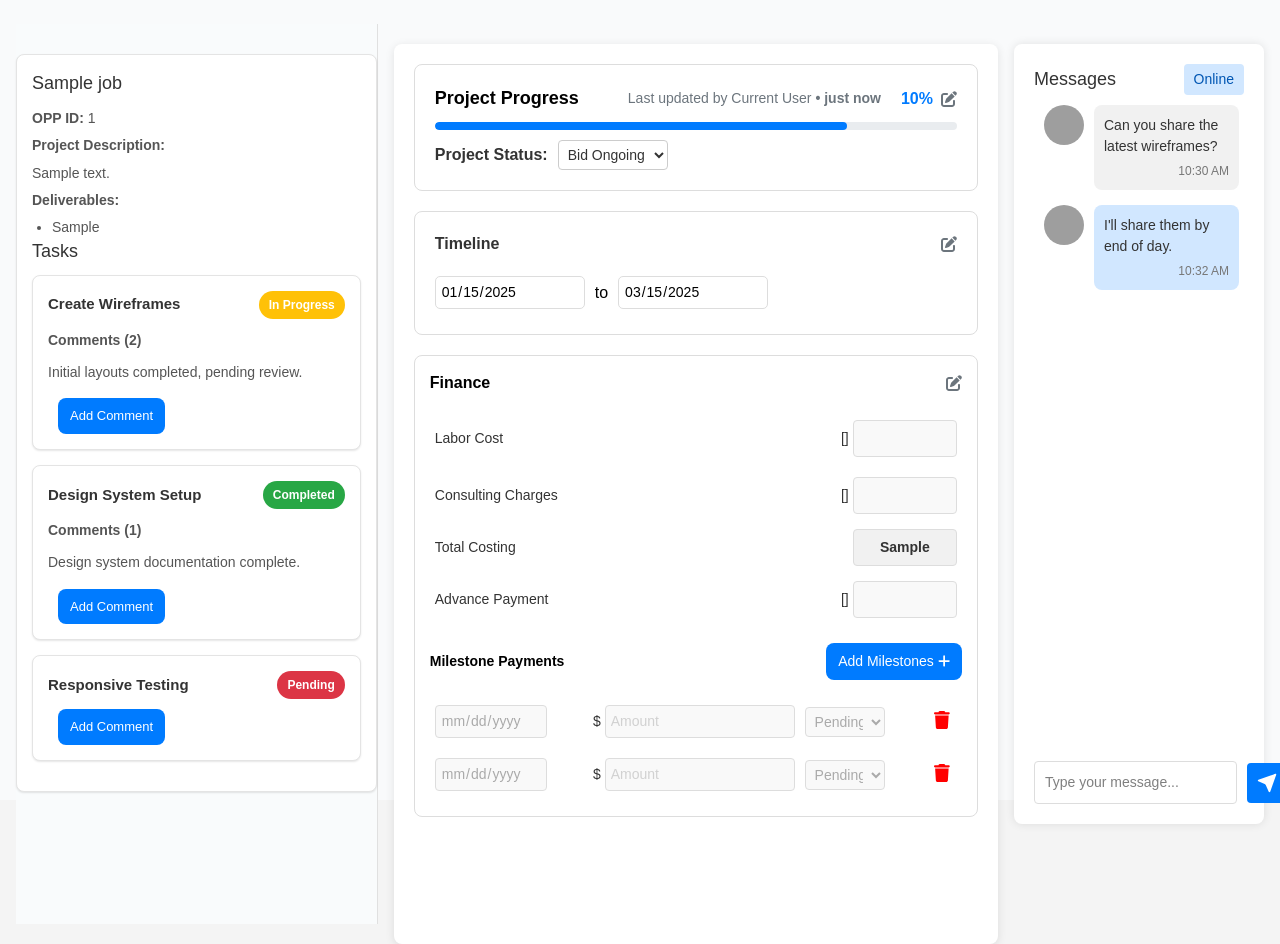
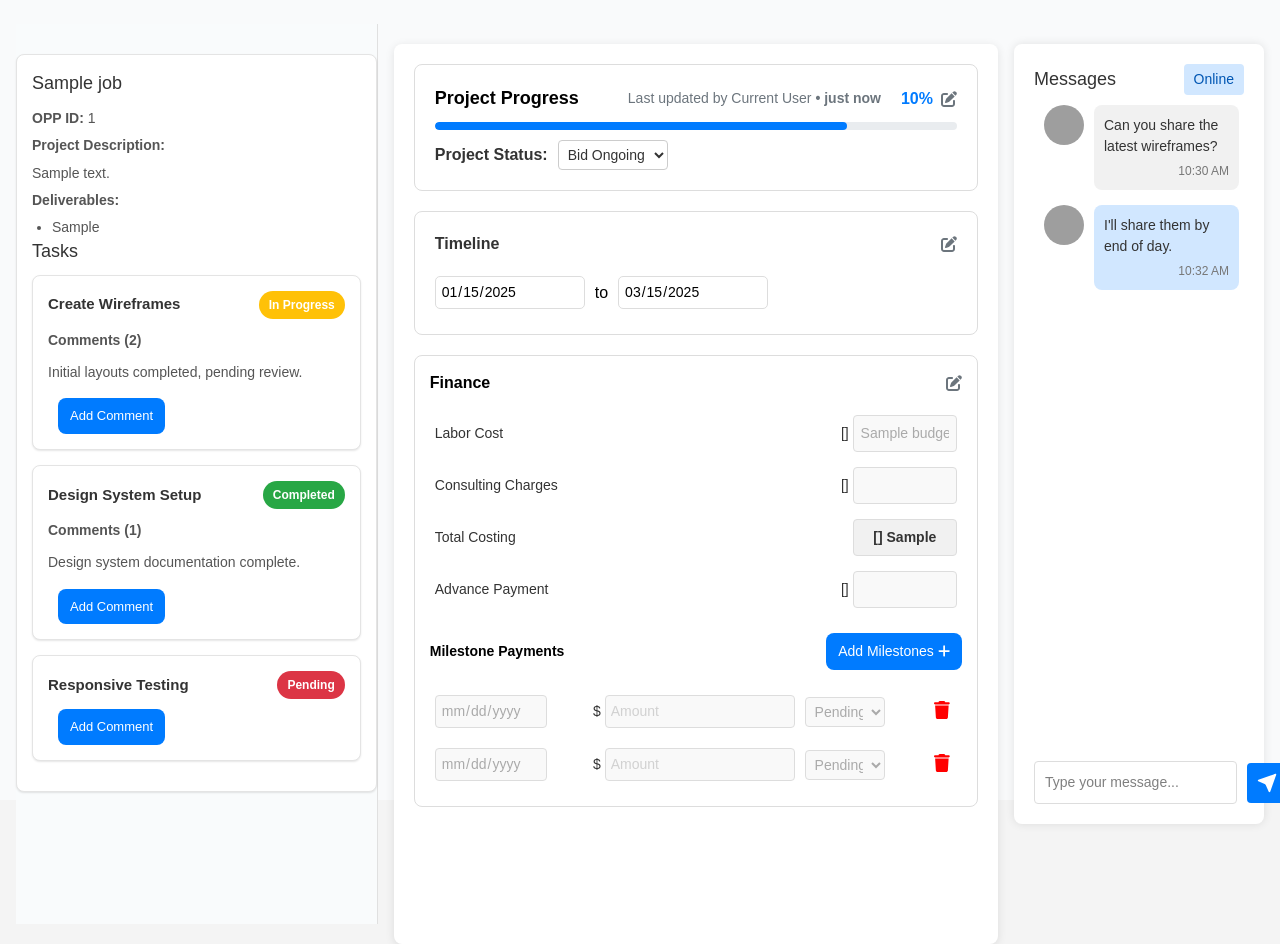
Before and after one commit to EswarSai19/Gigzera, a Django app: template gigzera/myadmin/templates/myadmin/singleYourProject.html in a window 1280 px wide. Run offline with Django 3.2, Linux system fonts and the light colour scheme; the template is opened without the code that fills it: most values are stand-ins (such as "Sample title", 1, 10 or a date in 2020); style sheets or scripts are compiled from the project's sources; grey boxes are pictures that could not be loaded.

Commit message:
singlePageview under progress

```diff
--- a/gigzera/myadmin/static/css/ad_singleYourProject.css
+++ b/gigzera/myadmin/static/css/ad_singleYourProject.css
@@ -431,7 +431,8 @@ body {
 }
 
 /* Editable Table for Finance Box */
-#financeTable input[type="number"] {
+#financeTable input[type="number"],
+#financeTable input[type="text"] {
     width: calc(40% - 24px);
     padding: 7px;
     border: 1px solid #ddd;
@@ -442,7 +443,8 @@ body {
 }
 
 /* Total Costing Box */
-.total-costing-box {
+.total-costing-box,
+.labor-costing-box {
     padding: 7px;
     width: calc(40% - 24px);
     background-color: #f1f1f1;
--- a/gigzera/myadmin/static/js/ad_singleYourProject.js
+++ b/gigzera/myadmin/static/js/ad_singleYourProject.js
@@ -120,20 +120,20 @@ function toggleFinanceEdit() {
 
 // Update Total Cost Calculation dynamically when user enters values
 function updateFinance() {
-  const laborCost = parseFloat(document.getElementById("laborCost").value || 0);
+  // const laborCost = parseFloat(document.getElementById("laborCost").value || 0);
   const consultingCharges = parseFloat(
     document.getElementById("consultingCharges").value || 0
   );
 
   // Calculate Total Costing
-  const totalCosting = laborCost + consultingCharges;
+  const totalCosting = consultingCharges;
   document.getElementById(
     "totalCosting"
   ).textContent = `$${totalCosting.toFixed(2)}`;
 }
 
 // Automatically update total cost when user changes values
-document.getElementById("laborCost").addEventListener("input", updateFinance);
+// document.getElementById("laborCost").addEventListener("input", updateFinance);
 document
   .getElementById("consultingCharges")
   .addEventListener("input", updateFinance);
--- a/gigzera/myadmin/templates/myadmin/singleYourProject.html
+++ b/gigzera/myadmin/templates/myadmin/singleYourProject.html
@@ -242,11 +242,16 @@
         <table class="edit-table" id="financeTable">
           <tr>
             <td>Labor Cost</td>
+            <!-- <td>
+              <div class="labor-costing-box">
+                <div id="laborCosting">{{job.cur_symbol}} {{bid.budget}}</div>
+              </div>
+            </td> -->
             <td>
               <div class="input-wrapper">
                 <span class="dollar-sign">{{job.cur_symbol}}</span>
                 <input
-                  type="number"
+                  type="text"
                   id="laborCost"
                   value="{{bid.budget}}"
                   disabled
@@ -272,7 +277,9 @@
             <td>Total Costing</td>
             <td>
               <div class="total-costing-box">
-                <strong id="totalCosting">{{bid.revised_budget}}</strong>
+                <strong id="totalCosting"
+                  >{{job.cur_symbol}} {{bid.revised_budget}}</strong
+                >
               </div>
             </td>
           </tr>
```
